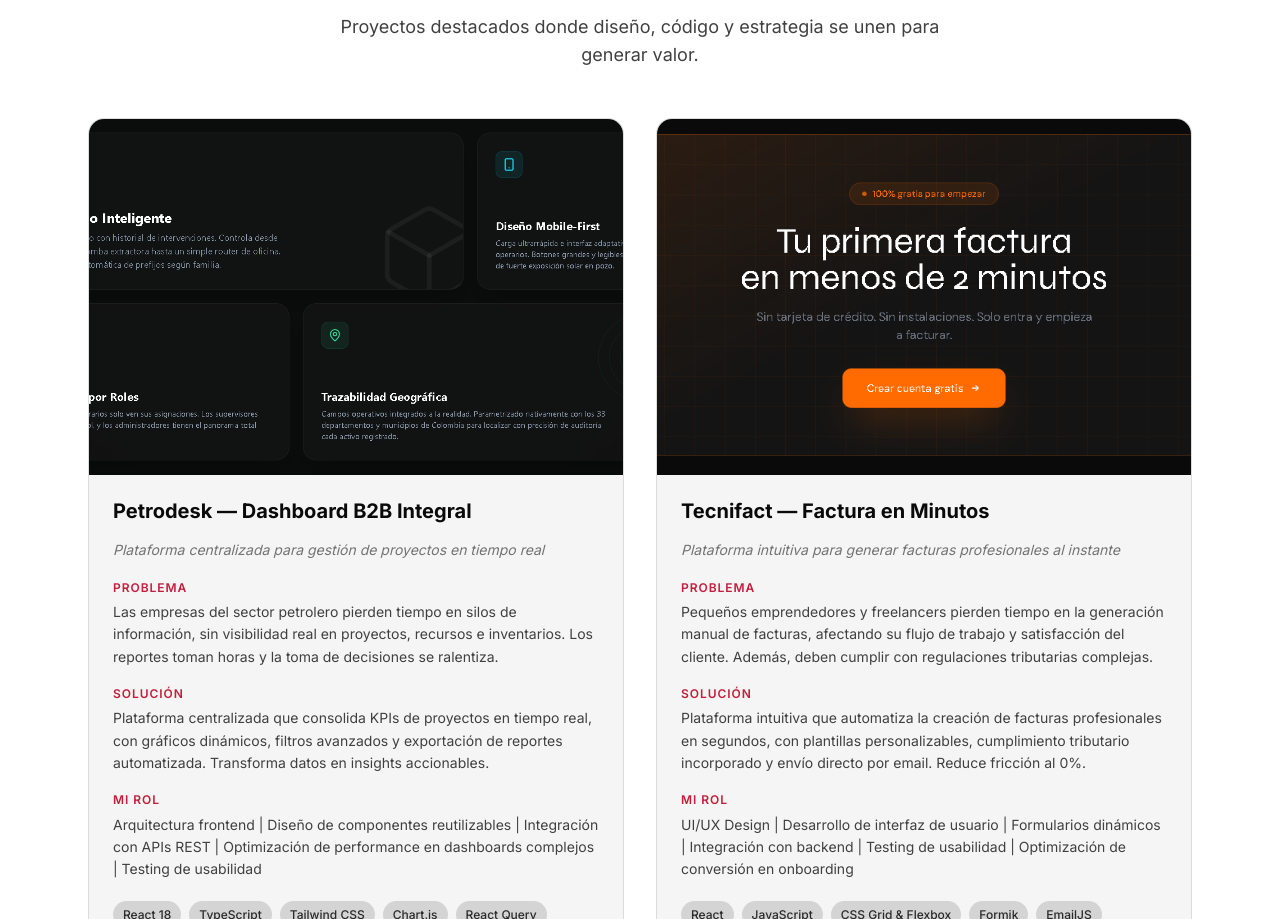
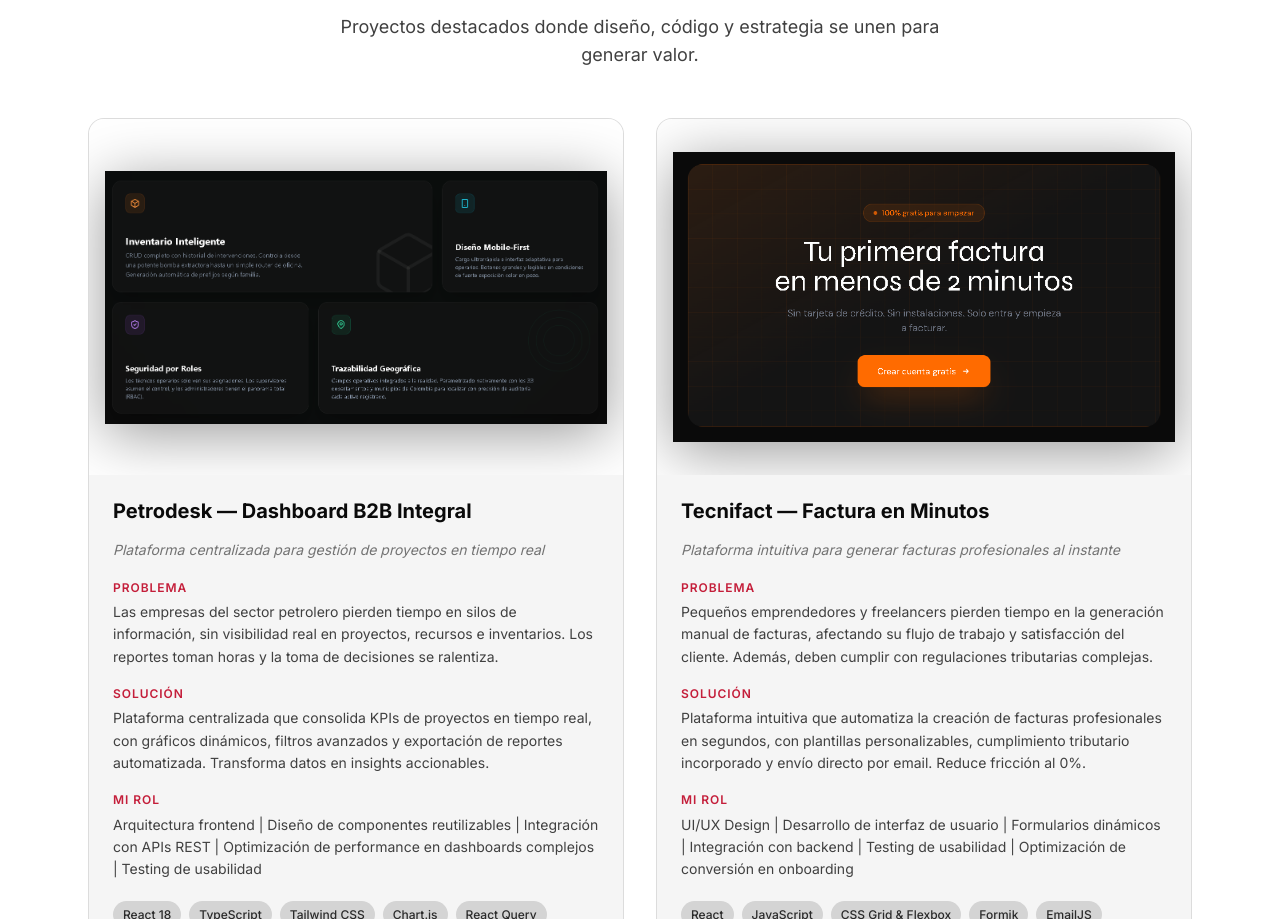
Before and after one commit to zehrtydev/Portafolio, a website built with Vite: page index.html in a window 1280 px wide. Shown: the part 1677-2596 px from the top of the page. Built offline with nearby package versions, Linux system fonts and the light colour scheme.

```diff
--- a/src/css/components.css
+++ b/src/css/components.css
@@ -199,7 +199,8 @@
 
 /* ── Hamburger button (mobile) ── */
 .hamburger {
-  display: none; /* Visible solo en mobile via responsive.css */
+  display: none;
+  /* Visible solo en mobile via responsive.css */
   flex-direction: column;
   justify-content: center;
   gap: 5px;
@@ -303,11 +304,9 @@
   left: 0;
   width: 100%;
   height: 100%;
-  background: radial-gradient(
-    circle at 50% 50%,
+  background: radial-gradient(circle at 50% 50%,
       rgba(196, 30, 58, 0.04) 0%,
-    transparent 60%
-  );
+      transparent 60%);
   pointer-events: none;
 }
 
@@ -481,14 +480,19 @@
   width: 100%;
   aspect-ratio: 3 / 2;
   overflow: hidden;
-  background-color: var(--neutral-800);
+  background-color: var(--color-bg);
+  display: flex;
+  align-items: center;
+  justify-content: center;
+  padding: var(--space-md);
 }
 
 .project-image img {
   width: 100%;
   height: 100%;
-  object-fit: cover;
+  object-fit: contain;
   transition: transform var(--transition-slow);
+  filter: drop-shadow(0 10px 30px rgba(0, 0, 0, 0.4));
 }
 
 .project-card:hover .project-image img {
```
Also changed, not shown: package.json (line endings or trailing spaces). Lines whose indentation alone changed are shown as unchanged.
